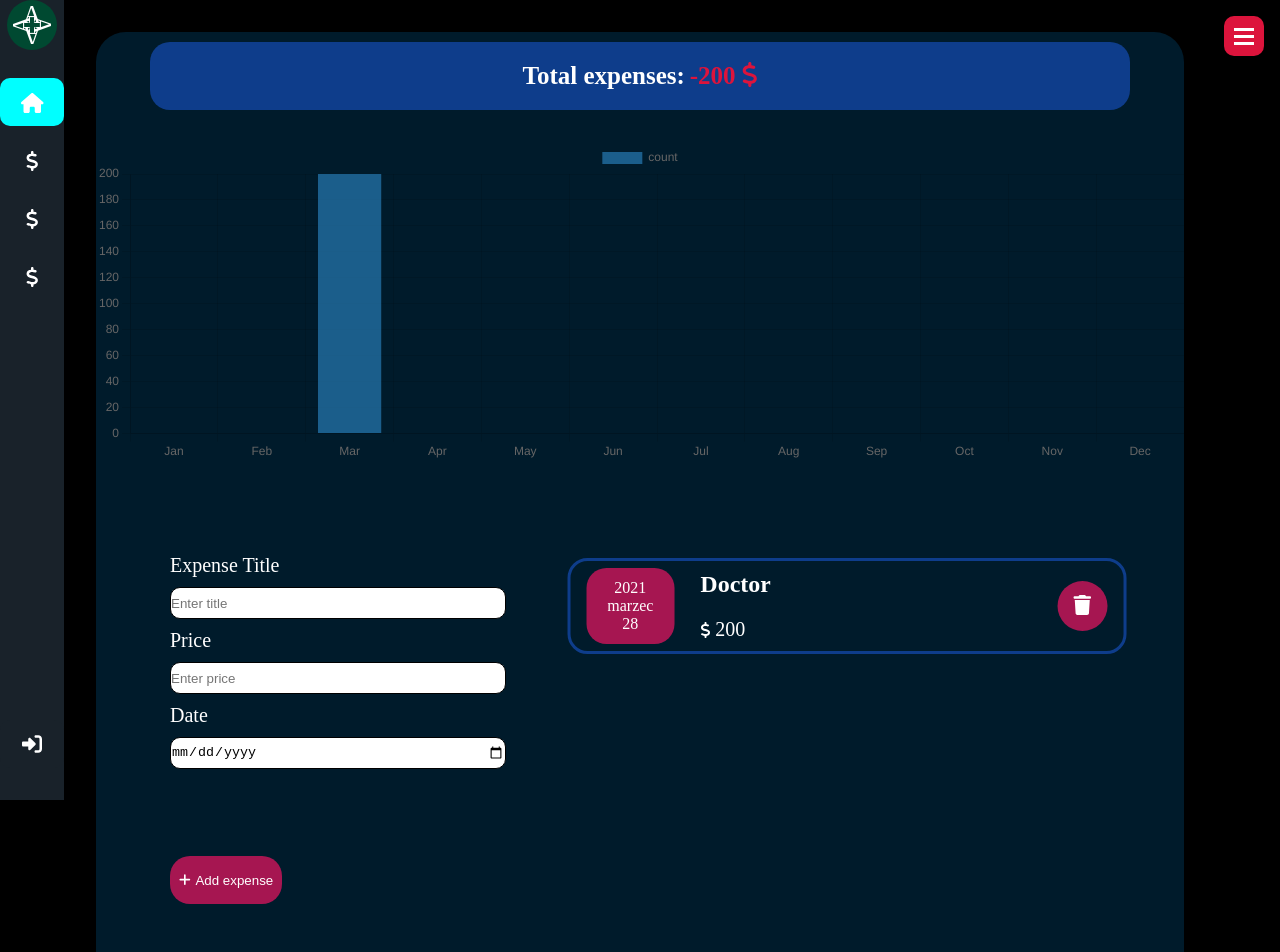
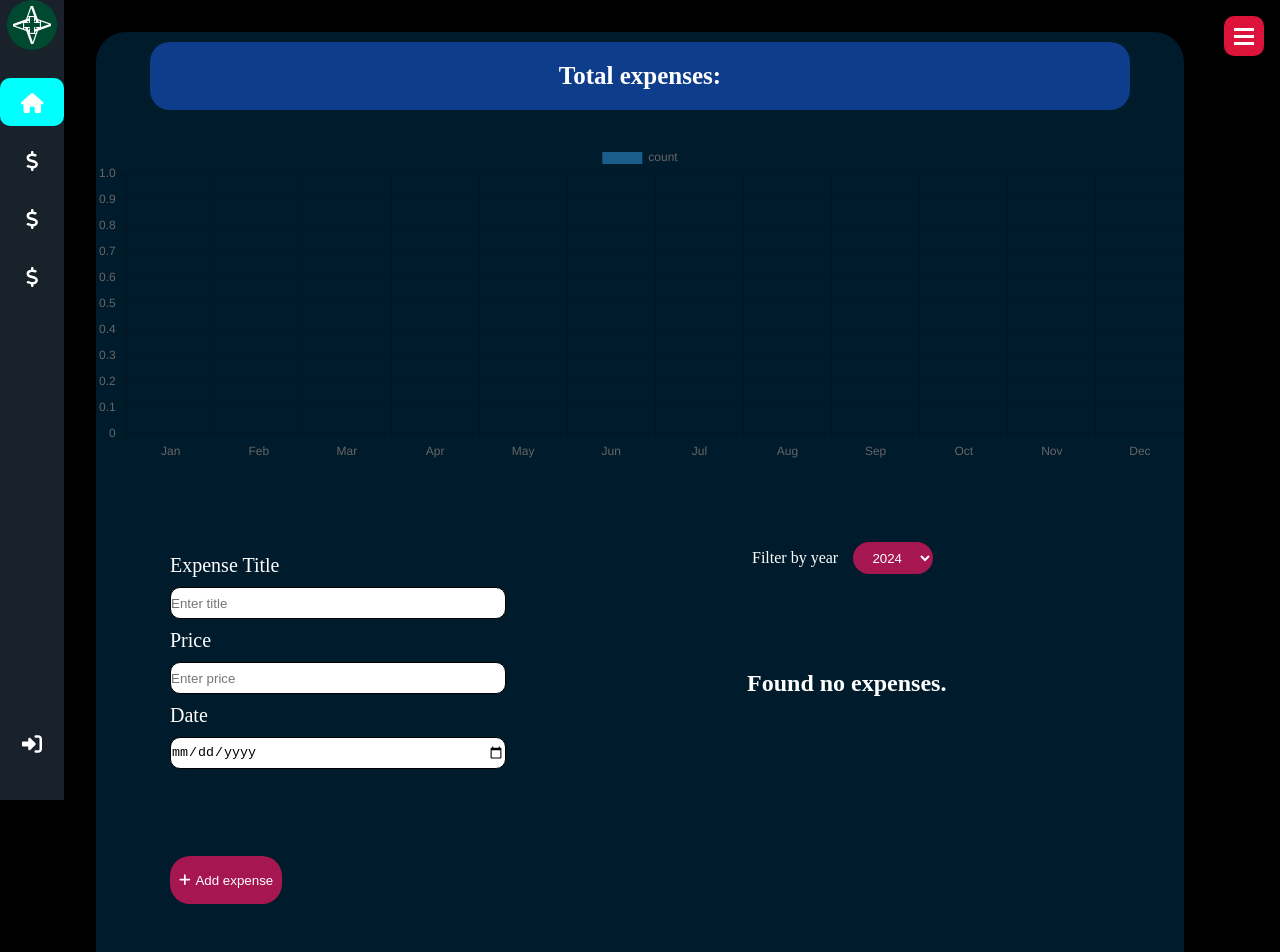
Before and after one commit to rodis00/expense-tracker, a React (Create React App) app in the folder frontend/: page /expenses in a window 1280 px wide. Shown: the top 952 px of the page. Built offline with nearby package versions, Linux system fonts and the light colour scheme.

Commit message:
adding logic to chose year by using state and display filtered data by this year and changing margin to display data better

```diff
--- a/frontend/src/components/ExpensesEarnings/UserData.jsx
+++ b/frontend/src/components/ExpensesEarnings/UserData.jsx
@@ -1,14 +1,25 @@
-import React from "react";
+import React, { useState } from "react";
 import classes from "./UserData.module.css";
 import ListData from "./ListData";
 import Chart from "../Chart/Chart";
 import { FontAwesomeIcon } from "@fortawesome/react-fontawesome";
 import { faDollarSign } from "@fortawesome/free-solid-svg-icons";
+import YearFilter from "./YearFilter";
 
 function UserData({ items }) {
+  const [selectedYear, setSelectedYear] = useState("2024");
+
+  const handleFilteredYear = (year) => {
+    setSelectedYear(year);
+  };
+
+  const filteredItems = items.filter((item) => {
+    return item.date.getFullYear().toString() === selectedYear;
+  });
+
   let amount = 0;
 
-  for (const element of items) {
+  for (const element of filteredItems) {
     amount += element.price;
   }
 
@@ -24,9 +35,10 @@ function UserData({ items }) {
           </span>
         )}
       </h2>
-      <Chart items={items} />
+      <Chart items={filteredItems} />
+      <YearFilter selected={selectedYear} onYearChange={handleFilteredYear} />
       <div className={classes.section}>
-        <ListData items={items} />
+        <ListData items={filteredItems} />
       </div>
     </>
   );
--- a/frontend/src/components/ExpensesEarnings/UserData.module.css
+++ b/frontend/src/components/ExpensesEarnings/UserData.module.css
@@ -4,7 +4,7 @@
   position: relative;
   left: 60%;
   transform: translateX(-35%);
-  margin-top: 5rem;
+  margin-top: 10rem;
 }
 
 .total {
```
